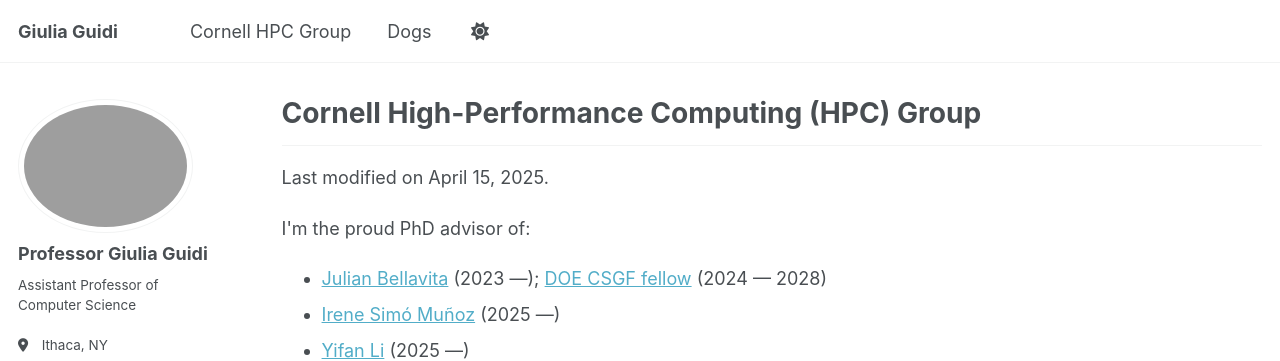
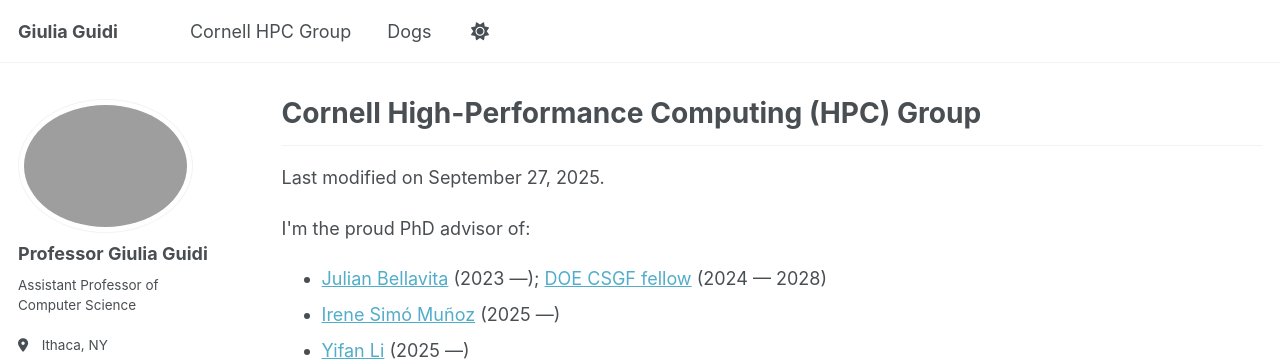
Before and after one commit to giuliaguidi/giuliaguidi.github.io, a Jekyll site: the page built from _pages/hpcgroup.html, in a window 1280 px wide and 900 px high. Shown: the top 361 px of the window. Built offline with Jekyll 4.4.1, drawn with Linux system fonts in a browser that asks for light colours; some web fonts are replaced.

Commit message:
Update hpcgroup.html

```diff
--- a/_pages/hpcgroup.html
+++ b/_pages/hpcgroup.html
@@ -15,7 +15,7 @@
 <body>
     <!-- <h1>Cornell HPC Group</h1> -->
     <hr>
-    <p>Last modified on April 15, 2025.</p>
+    <p>Last modified on September 27, 2025.</p>
     <p>I'm the proud PhD advisor of:</p>
     <ul>
         <li><a href="https://jb2695.wixsite.com/jbellavita">Julian Bellavita</a> (2023 &mdash;); <a href="https://www.krellinst.org/csgf/profile/bellavita2024">DOE CSGF fellow</a> (2024 &mdash; 2028)</li>
```
